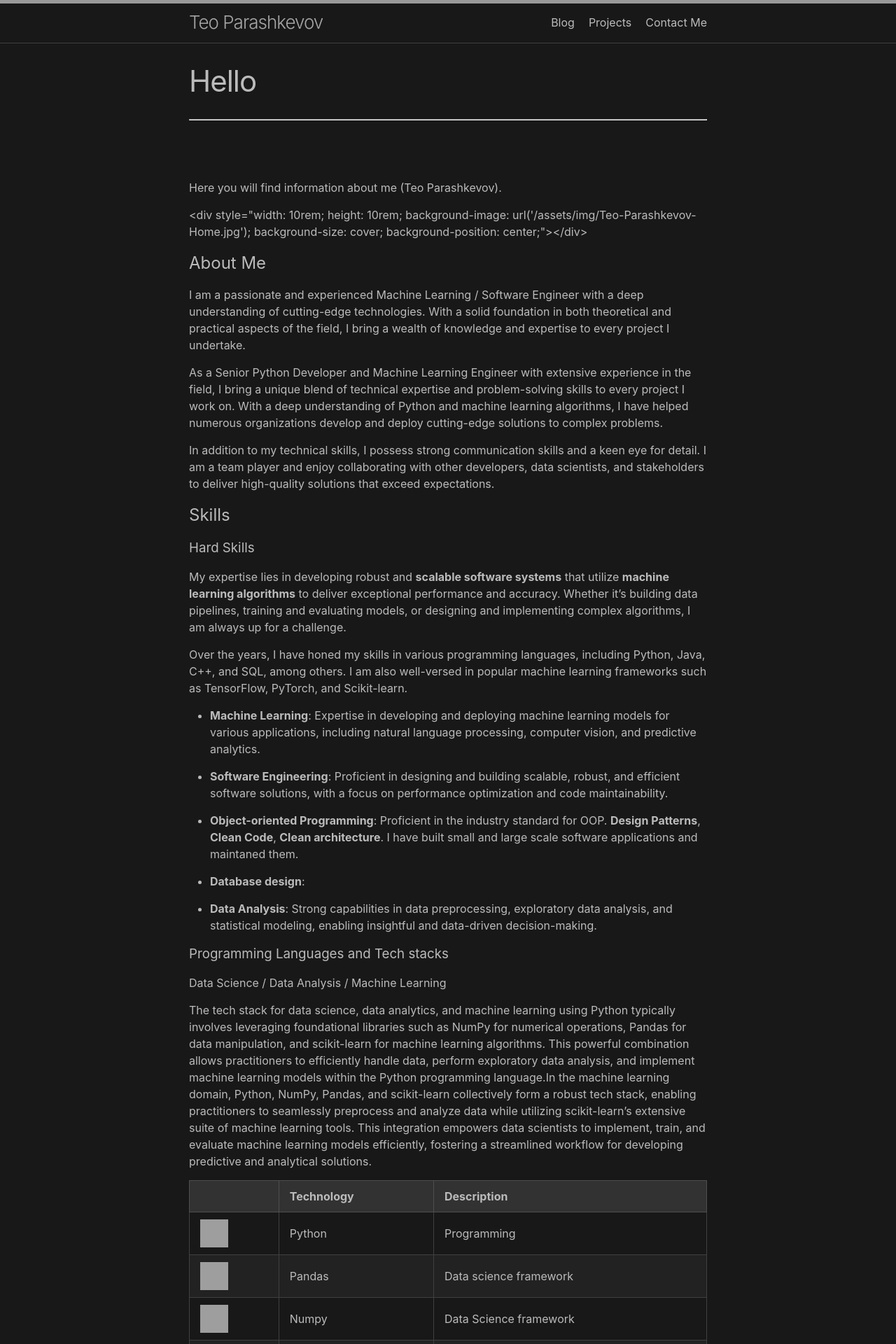
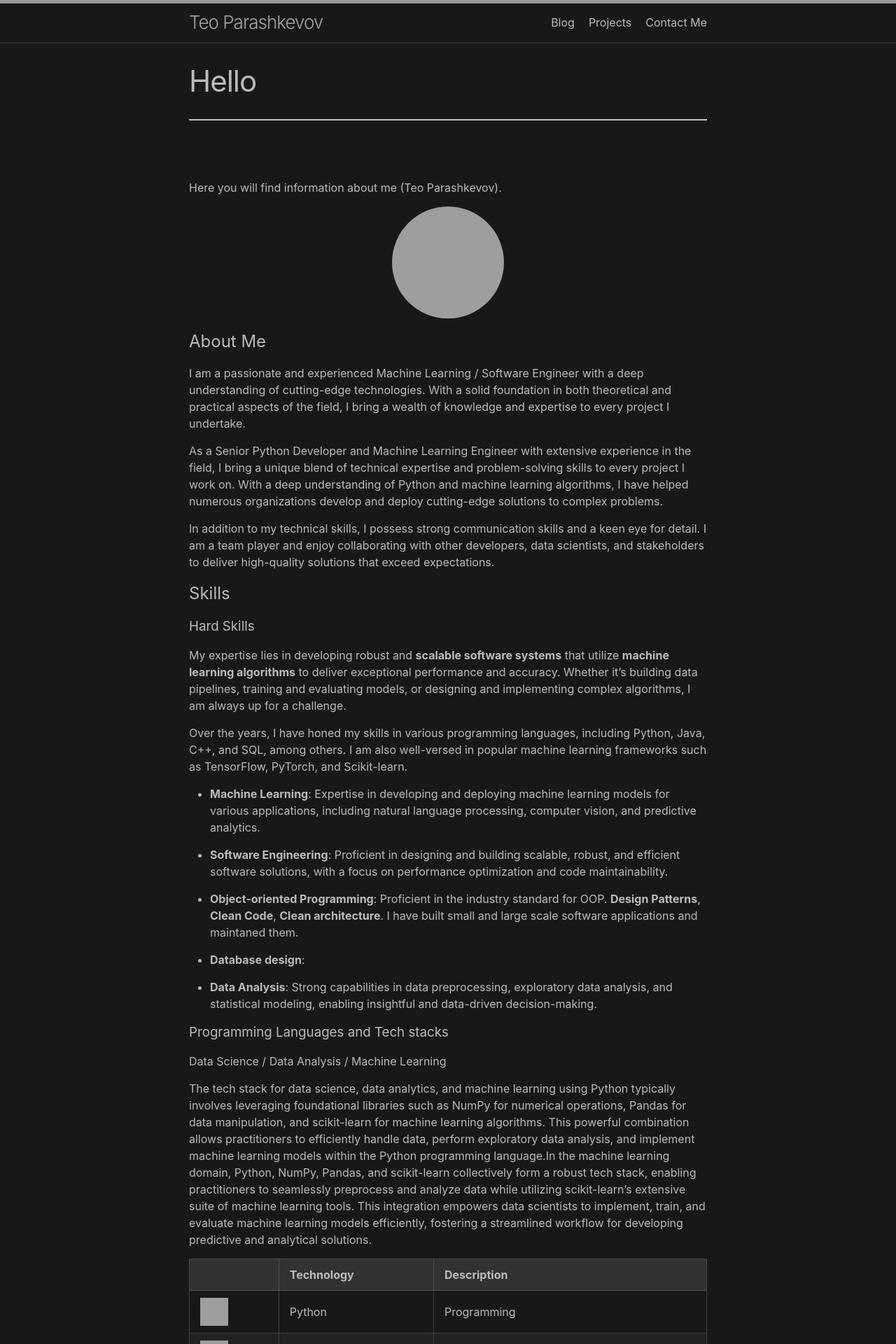
Before and after one commit to theoparashkevov/theoparashkevov.github.io, a Jekyll site: the page built from docs/index.md, in a window 1280 px wide. Shown: the top 1920 px of the page at 70% size. Built offline with Jekyll 4.4.1, drawn with Linux system fonts in a browser that asks for light colours; the table of contents is made by our own code; grey boxes are pictures that could not be loaded.

Commit message:
block code fix 4

```diff
--- a/docs/assets/css/main.css
+++ b/docs/assets/css/main.css
@@ -4,8 +4,10 @@
 
 .circle-image {
   border-radius: 50%;
-  width: 200px; /* adjust the width and height as needed */
-  height: 200px;
+  width: 10rem; /* adjust the width and height as needed */
+  height: 10rem;
+  background-size: cover;
+  background-position: center;
 }
 
 .center{
--- a/docs/index.md
+++ b/docs/index.md
@@ -12,7 +12,7 @@
 Here you will find information about me (Teo Parashkevov).
 
 <p class="center">
-    <div style="width: 10rem; height: 10rem; background-image: url('/assets/img/Teo-Parashkevov-Home.jpg'); background-size: cover; background-position: center;"></div>
+    <img src="/assets/img/Teo-Parashkevov-Home.jpg" class="circle-image">
 </p>
 
 
```
